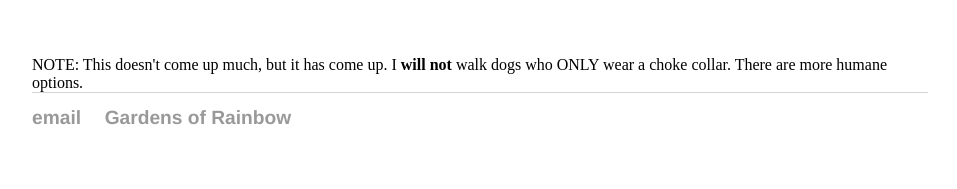
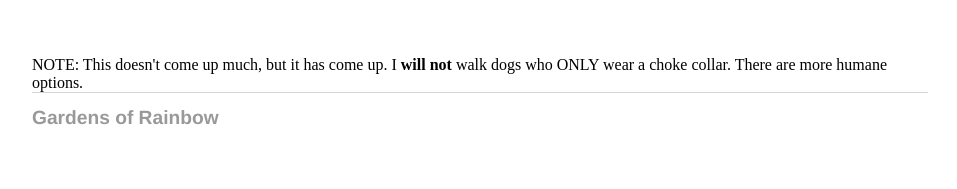
Before and after one commit to aniola/aniola.github.io, a Jekyll site: the page dog-walking/index.html, which Jekyll copies as it is, in a window 1280 px wide. Shown: the part 1589-1778 px from the top of the page, without its empty margins (160-1117 px from the left). Built offline with Jekyll 4.4.1, drawn with Linux system fonts in a browser that asks for light colours.

Commit message:
ugh gotta figure out how to get layouts to work

```diff
--- a/dog-walking/index.html
+++ b/dog-walking/index.html
@@ -60,7 +60,7 @@
 
   <footer>
    <ul>
-   <li><a href="mailto:aniola@gmail.com">email</a></li>
+   <!-- <li><a href="mailto:aniola@gmail.com">email</a></li> -->
    <li><a href="https://gardensofrainbow.home.blog/">Gardens of Rainbow</a></li>
    </ul>
   </footer>
```
